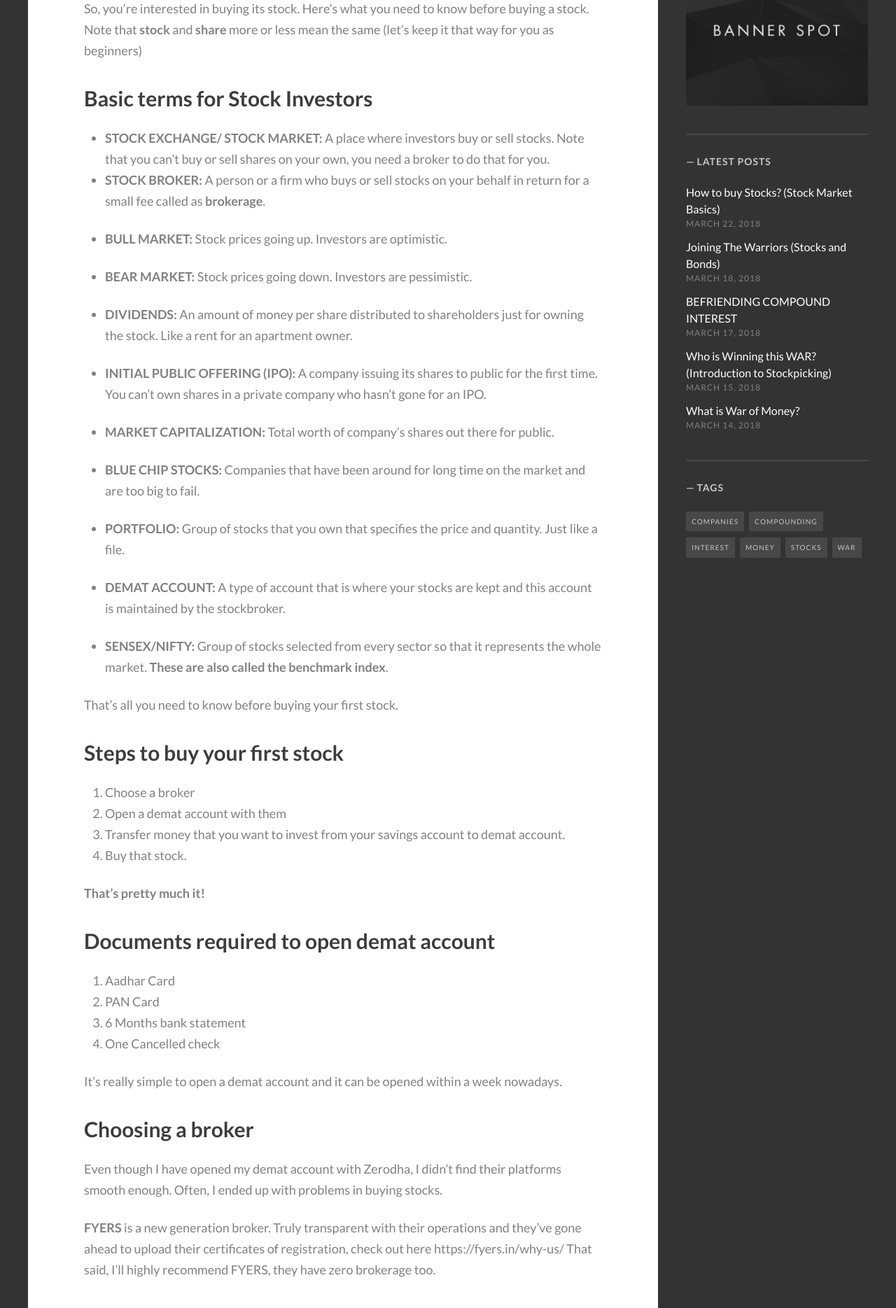
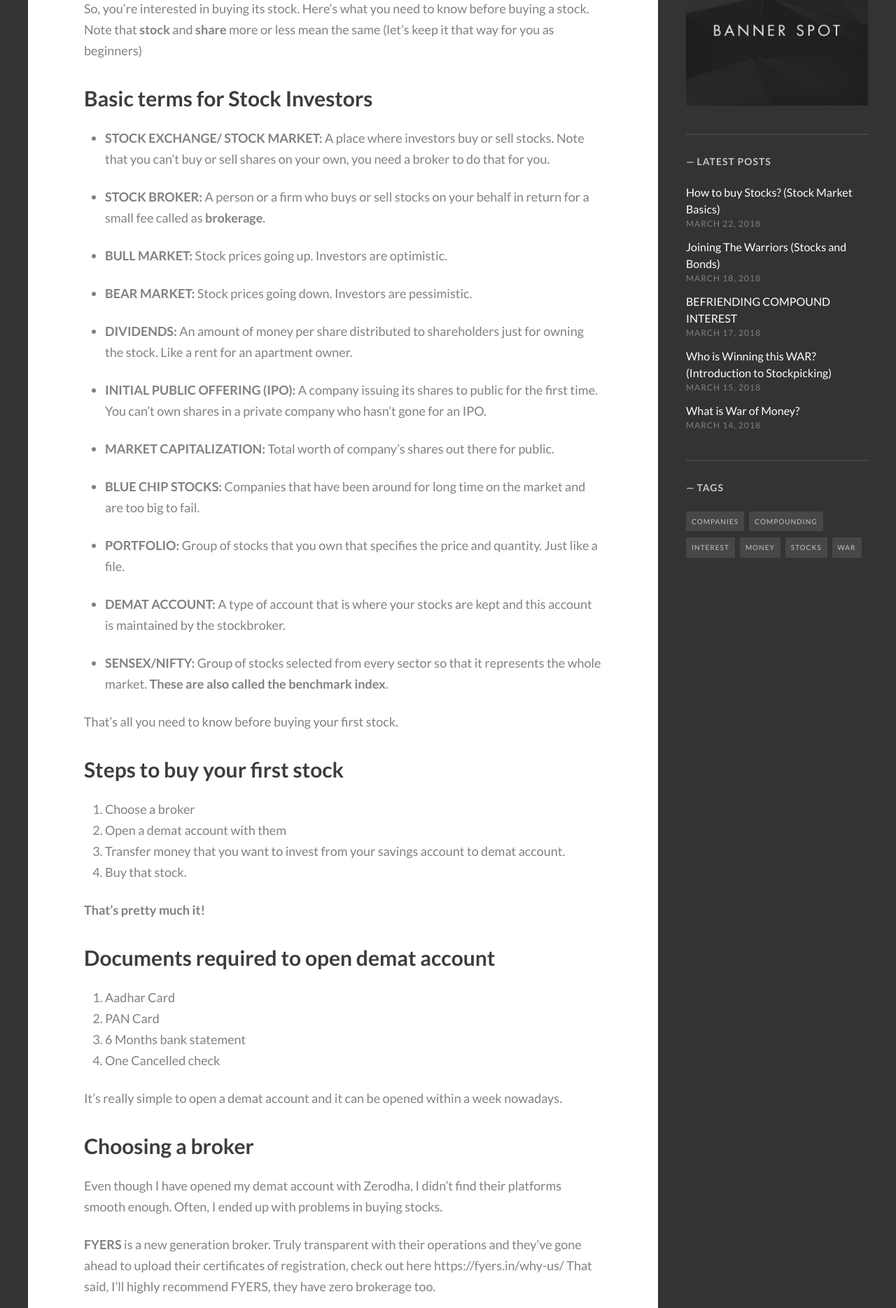
Before and after one commit to investingknights/investingknights.github.io, a Jekyll site: the page built from _posts/2018-03-22-how-to-buy-stocks.md, in a window 1280 px wide. Shown: the part 943-2812 px from the top of the page at 70% size. Built offline with Jekyll 4.4.1, drawn with Linux system fonts in a browser that asks for light colours; some web fonts are replaced; comment, search, counter and statistics services are not loaded.

```diff
--- a/_posts/2018-03-22-how-to-buy-stocks.md
+++ b/_posts/2018-03-22-how-to-buy-stocks.md
@@ -14,6 +14,7 @@ So, you’re interested in buying its stock. Here’s what you need to know befo
 <!--more-->
 ## Basic terms for Stock Investors
 - **STOCK EXCHANGE/ STOCK MARKET:** A place where investors buy or sell stocks. Note that you can’t buy or sell shares on your own, you need a broker to do that for you.
+
 - **STOCK BROKER:** A person or a firm who buys or sell stocks on your behalf in return for a small fee called as **brokerage**.
 
 - **BULL MARKET:** Stock prices going up. Investors are optimistic.
@@ -66,7 +67,7 @@ The prices are almost same on BSE or NSE.
 That’s the last thing remaining to do.<br/>
 But the point is, **if you ask this question then, what else will be left there for you to do?**<br/>
 
-The choice of stocks that you buy makes all the difference whether you make or lose money.<br/>
+**The choice of stocks that you buy makes all the difference whether you make or lose money.**<br/>
 This site is intended for you to be able to buy winning stocks. Refer to my article [Who’s winning this war?](https://investingknights.com/2018/03/15/who-is-winning-this-war/) to learn the basics of stock picking.<br/>
 
 In my next article, I’ll cover the tools for analysing a stock.<br/>
```
